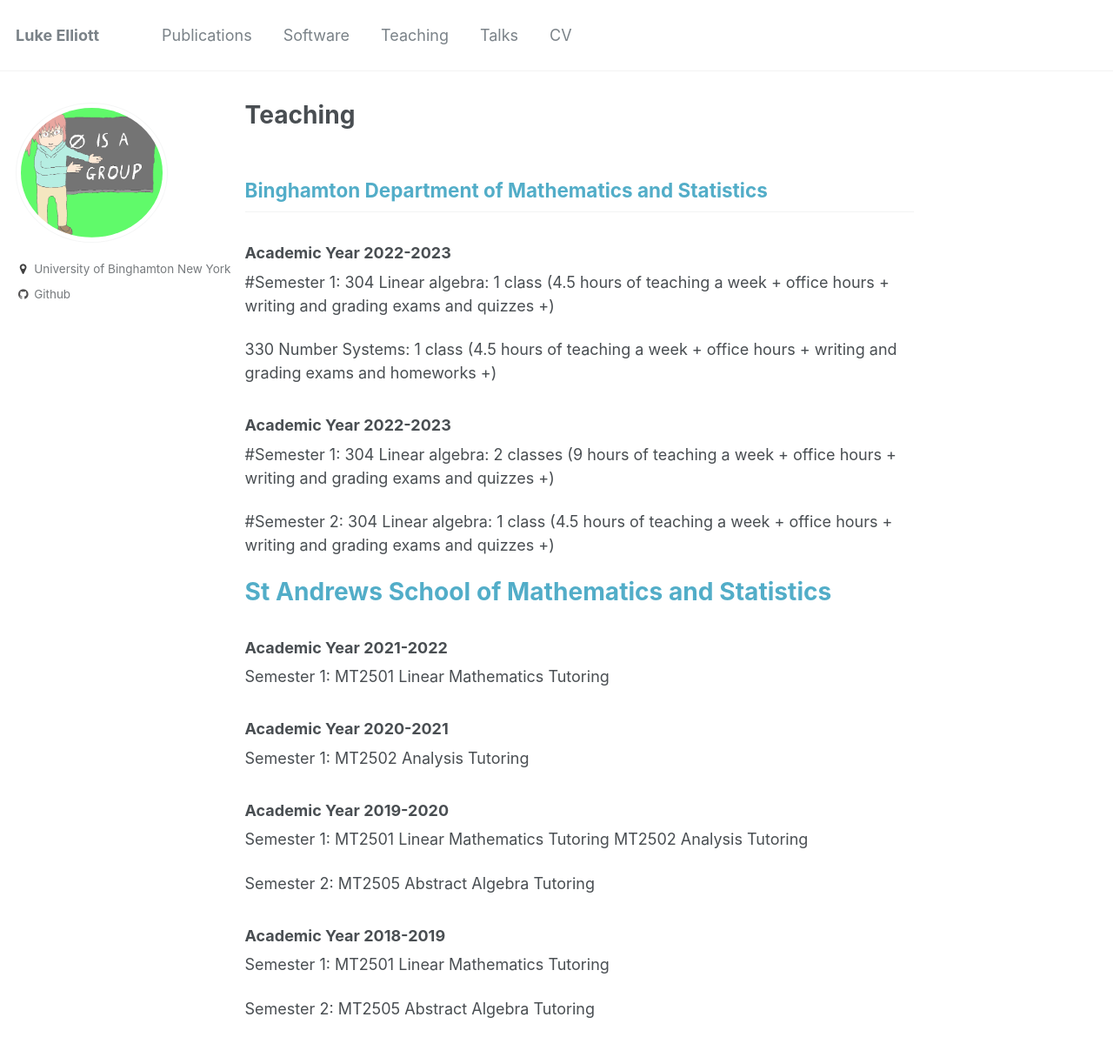
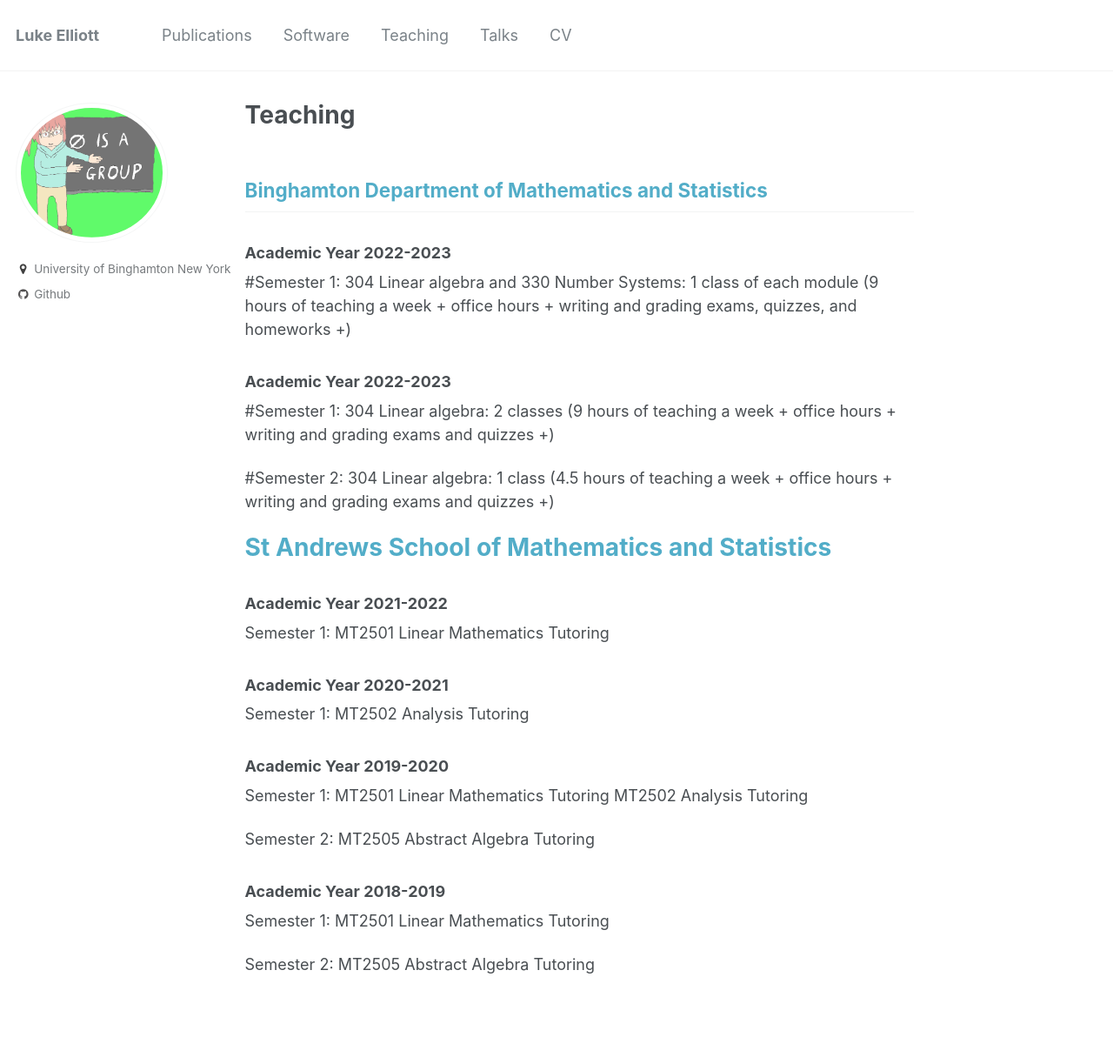
Before and after one commit to le27/L-Elliott, a Jekyll site: the page built from _pages/teaching.md, in a window 1280 px wide. Shown: the whole page at 87% size. Built offline with Jekyll 4.4.1, drawn with Linux system fonts in a browser that asks for light colours; after the commit the page ends 1173 px from its top, so only the background shows below that.

Commit message:
teaching_update

```diff
--- a/_pages/teaching.md
+++ b/_pages/teaching.md
@@ -9,11 +9,8 @@ author_profile: true
 
 ### Academic Year 2022-2023
 #Semester 1:
-304 Linear algebra:
-1 class (4.5 hours of teaching a week + office hours + writing and grading exams and quizzes +)
-
-330 Number Systems:
-1 class (4.5 hours of teaching a week + office hours + writing and grading exams and homeworks +)
+304 Linear algebra and 330 Number Systems:
+1 class of each module (9 hours of teaching a week + office hours + writing and grading exams, quizzes, and homeworks +)
 
 
 ### Academic Year 2022-2023
```
